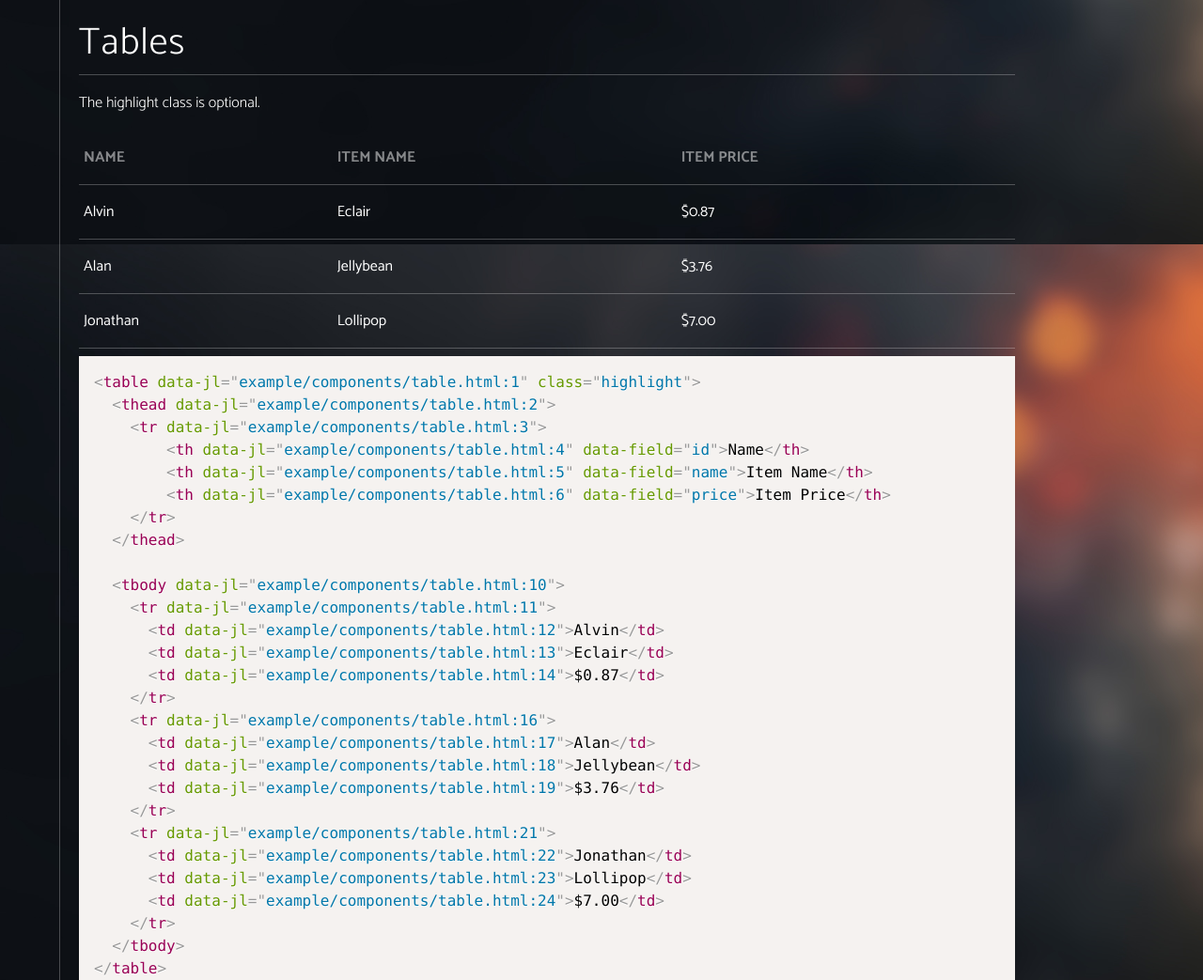
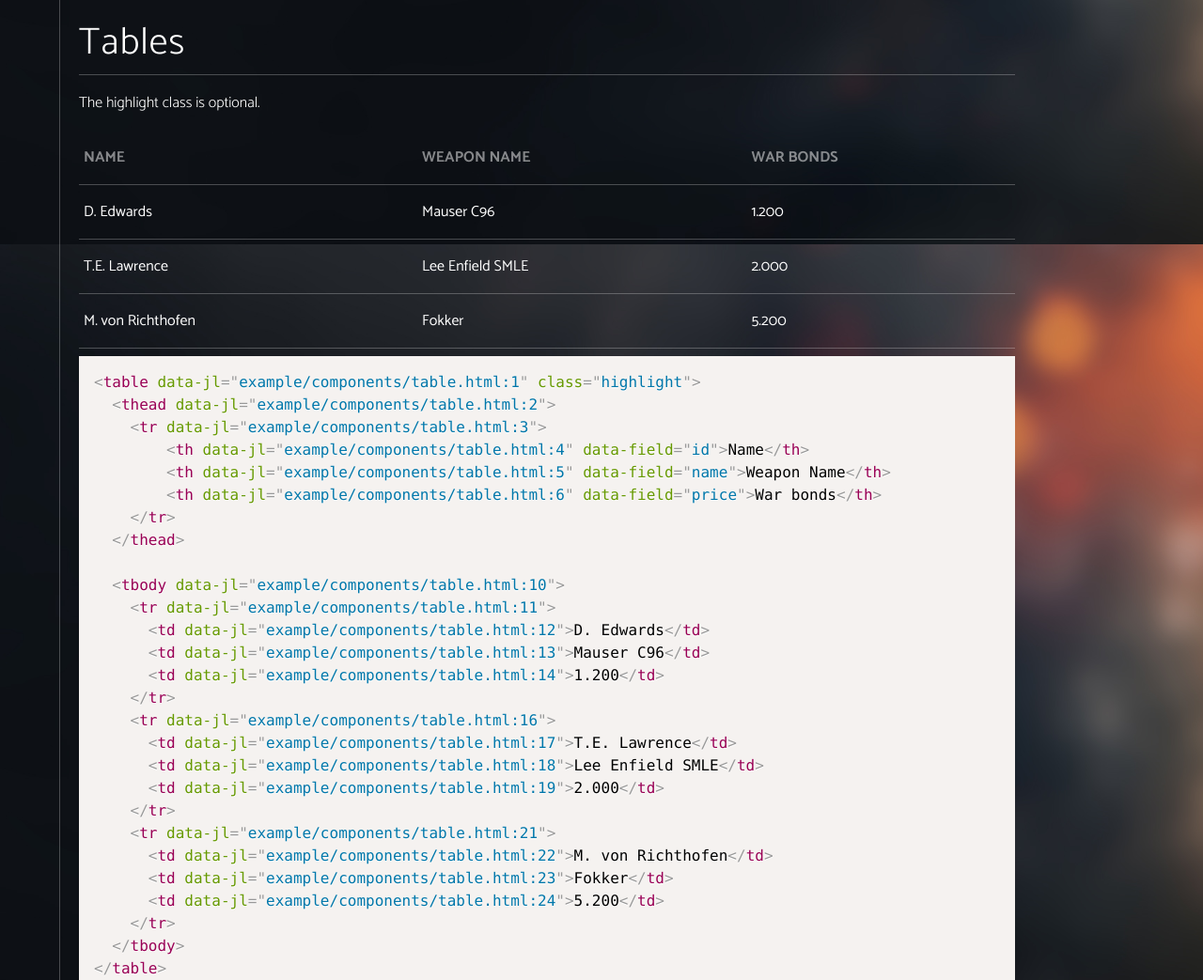
Before and after one commit to Arth101/BFUI, a plain HTML site: page example/components.html in a window 1280 px wide. Shown: the part 2140-3183 px from the top of the page at 94% size. Drawn offline with Linux system fonts and the light colour scheme.

Commit message:
added new info to table

```diff
--- a/example/components.html
+++ b/example/components.html
@@ -119,26 +119,26 @@
                 <thead>
                   <tr>
                       <th data-field="id">Name</th>
-                      <th data-field="name">Item Name</th>
-                      <th data-field="price">Item Price</th>
+                      <th data-field="name">Weapon Name</th>
+                      <th data-field="price">War bonds</th>
                   </tr>
                 </thead>
 
                 <tbody>
                   <tr>
-                    <td>Alvin</td>
-                    <td>Eclair</td>
-                    <td>$0.87</td>
+                    <td>D. Edwards</td>
+                    <td>Mauser C96</td>
+                    <td>1.200</td>
                   </tr>
                   <tr>
-                    <td>Alan</td>
-                    <td>Jellybean</td>
-                    <td>$3.76</td>
+                    <td>T.E. Lawrence</td>
+                    <td>Lee Enfield SMLE</td>
+                    <td>2.000</td>
                   </tr>
                   <tr>
-                    <td>Jonathan</td>
-                    <td>Lollipop</td>
-                    <td>$7.00</td>
+                    <td>M. von Richthofen</td>
+                    <td>Fokker</td>
+                    <td>5.200</td>
                   </tr>
                 </tbody>
               </table>
--- a/example/components/table.html
+++ b/example/components/table.html
@@ -2,26 +2,26 @@
   <thead>
     <tr>
         <th data-field="id">Name</th>
-        <th data-field="name">Item Name</th>
-        <th data-field="price">Item Price</th>
+        <th data-field="name">Weapon Name</th>
+        <th data-field="price">War bonds</th>
     </tr>
   </thead>
 
   <tbody>
     <tr>
-      <td>Alvin</td>
-      <td>Eclair</td>
-      <td>$0.87</td>
+      <td>D. Edwards</td>
+      <td>Mauser C96</td>
+      <td>1.200</td>
     </tr>
     <tr>
-      <td>Alan</td>
-      <td>Jellybean</td>
-      <td>$3.76</td>
+      <td>T.E. Lawrence</td>
+      <td>Lee Enfield SMLE</td>
+      <td>2.000</td>
     </tr>
     <tr>
-      <td>Jonathan</td>
-      <td>Lollipop</td>
-      <td>$7.00</td>
+      <td>M. von Richthofen</td>
+      <td>Fokker</td>
+      <td>5.200</td>
     </tr>
   </tbody>
 </table>
```
